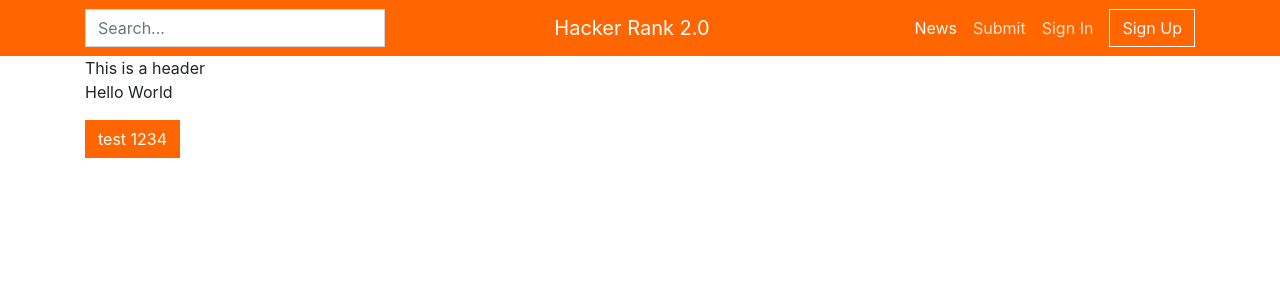
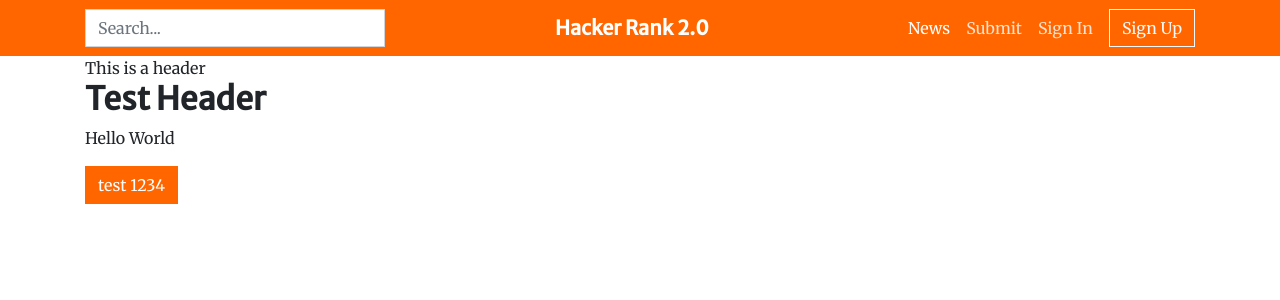
Before and after one commit to pramindanata/hackernews-2.0-client, a React (Create React App) app: page / in a window 1280 px wide. Shown: the top 300 px of the page. Built offline with nearby package versions, Linux system fonts and the light colour scheme.

Commit message:
update typography

```diff
--- a/src/asset/app.scss
+++ b/src/asset/app.scss
@@ -1,6 +1,8 @@
 @import "~bootstrap/scss/functions";
 @import "~bootstrap/scss/variables";
 @import "~bootstrap/scss/mixins";
+
+@import url('https://fonts.googleapis.com/css?family=Merriweather|Merriweather+Sans&display=swap');
 
 $theme-colors: (
   "primary": #ff6600,
@@ -12,6 +14,12 @@
   "light": $light,
   "dark": $dark
 );
+
+$font-family-base: 'Merriweather', serif;
+$font-family-header: 'Merriweather Sans', sans-serif;
+
+$headings-font-family: $font-family-header;
+$headings-font-weight: 800;
 
 $btn-border-radius: 0;
 $btn-border-radius-lg: 0;
--- a/src/pages/home/index.tsx
+++ b/src/pages/home/index.tsx
@@ -10,6 +10,7 @@
       </Helmet>
 
       <Layout>
+        <h2>Test Header</h2>
         <p>Hello World</p>
         <button className="btn btn-primary">test 1234</button>
       </Layout>
--- a/src/shared/components/header/desktopNav.tsx
+++ b/src/shared/components/header/desktopNav.tsx
@@ -14,7 +14,9 @@
         />
       </Form>
 
-      <Navbar.Brand className="desktop-nav-item">Hacker Rank 2.0</Navbar.Brand>
+      <Navbar.Brand className="desktop-nav-item">
+        <h5 className="m-0">Hacker Rank 2.0</h5>
+      </Navbar.Brand>
 
       <Nav
         className={`desktop-nav-item ${styles.navWrapper}`}
--- a/src/shared/components/header/mobileNav.tsx
+++ b/src/shared/components/header/mobileNav.tsx
@@ -5,10 +5,12 @@
 const MobileNav = (): JSX.Element => {
   return (
     <>
-      <Navbar.Brand className="mobile-nav-item">Hacker Rank 2.0</Navbar.Brand>
+      <Navbar.Brand className="mobile-nav-item">
+        <h5 className="m-0">Hacker Rank 2.0</h5>
+      </Navbar.Brand>
       <Navbar.Toggle className="mobile-nav-item" aria-controls="navbar" />
       <Navbar.Collapse className="mobile-nav-item" id="navbar">
-        <Nav activeKey="/news">
+        <Nav activeKey="/news" className="mb-2">
           <NavItems />
         </Nav>
 
```
